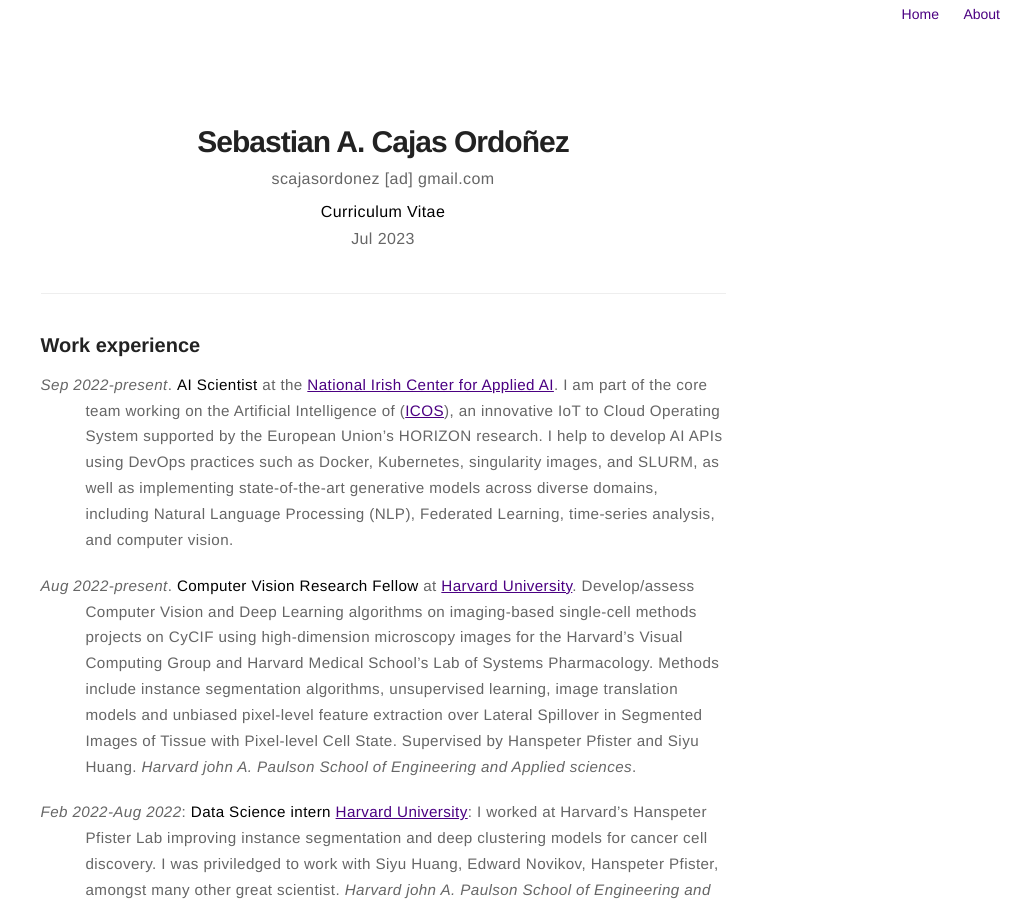
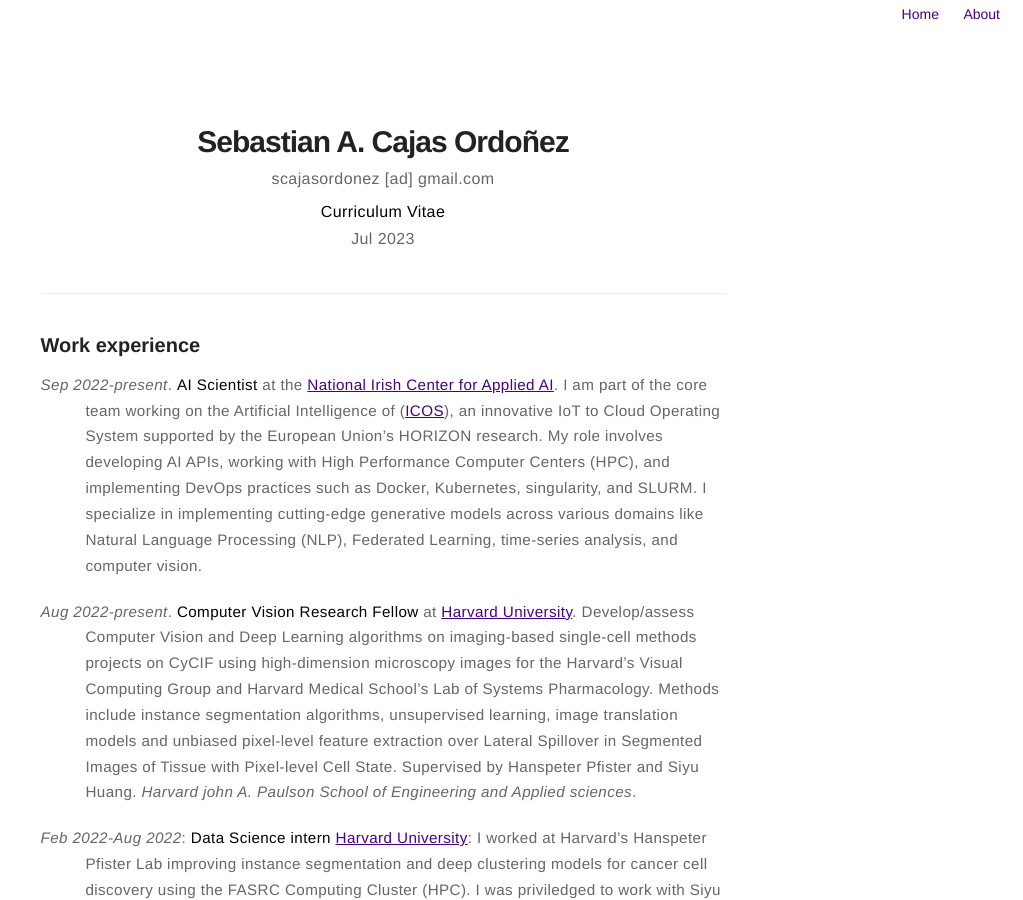
Before and after one commit to sebasmos/sebasmos.github.io, a Jekyll site: the page built from cv.md, in a window 1280 px wide and 900 px high. Shown: the whole window, without its empty margins (257-1280 px from the left). Built offline with Jekyll 4.4.1, drawn with Linux system fonts in a browser that asks for light colours; some of the changed text lies outside the part shown.

Commit message:
jul update

```diff
--- a/cv.md
+++ b/cv.md
@@ -15,11 +15,11 @@ Jul 2023
 <hr />
 ### Work experience
 
-- *Sep 2022-present*. **AI Scientist** at the [National Irish Center for Applied AI](https://ceadar.ie/). I am part of the core team working on the Artificial Intelligence of ([ICOS](https://www.icos-project.eu/)), an innovative IoT to Cloud Operating System supported by the European Union's HORIZON research. I help to develop AI APIs using DevOps practices such as Docker, Kubernetes, singularity images, and SLURM, as well as implementing state-of-the-art generative models across diverse domains, including Natural Language Processing (NLP), Federated Learning, time-series analysis, and computer vision.
+- *Sep 2022-present*. **AI Scientist** at the [National Irish Center for Applied AI](https://ceadar.ie/). I am part of the core team working on the Artificial Intelligence of ([ICOS](https://www.icos-project.eu/)), an innovative IoT to Cloud Operating System supported by the European Union's HORIZON research. My role involves developing AI APIs, working with High Performance Computer Centers (HPC), and implementing DevOps practices such as Docker, Kubernetes, singularity, and SLURM. I specialize in implementing cutting-edge generative models across various domains like Natural Language Processing (NLP), Federated Learning, time-series analysis, and computer vision.
 
 - *Aug 2022-present*. **Computer Vision Research Fellow** at [Harvard University](https://www.seas.harvard.edu/person/sebastian-andres-cajas-ordonez). Develop/assess Computer Vision and Deep Learning algorithms on imaging-based single-cell methods projects on CyCIF using high-dimension microscopy images for the Harvard’s Visual Computing Group and Harvard Medical School’s Lab of Systems Pharmacology. Methods include instance segmentation algorithms, unsupervised learning, image translation models and unbiased pixel-level feature extraction over Lateral Spillover in Segmented Images of Tissue with Pixel-level Cell State. Supervised by Hanspeter Pfister and Siyu Huang. *Harvard john A. Paulson School of Engineering and Applied sciences*.
 
-- *Feb 2022-Aug 2022*: **Data Science intern** [Harvard University](https://www.seas.harvard.edu/person/sebastian-andres-cajas-ordonez): I worked at Harvard's Hanspeter Pfister Lab improving instance segmentation and deep clustering models for cancer cell discovery. I was priviledged to work with Siyu Huang, Edward Novikov, Hanspeter Pfister, amongst many other great scientist. *Harvard john A. Paulson School of Engineering and Applied sciences*.
+- *Feb 2022-Aug 2022*: **Data Science intern** [Harvard University](https://www.seas.harvard.edu/person/sebastian-andres-cajas-ordonez): I worked at Harvard's Hanspeter Pfister Lab improving instance segmentation and deep clustering models for cancer cell discovery using the FASRC Computing Cluster (HPC). I was priviledged to work with Siyu Huang, Edward Novikov, Hanspeter Pfister, amongst many other great scientists. *Harvard john A. Paulson School of Engineering and Applied sciences*.
 
 
 - *Jan 2022-August 2022*. **Machine learning intern** in [EcoVadis](https://ecovadis.com/). I developed a logo detection and verification framework based on the current state-of-the-art Object detectors, attribution and verification based on Contrastive text-image training, transfer-learning using transformers and image processing approaches. Under the supervision of Sophia Katrenko. Paris, France.
```
